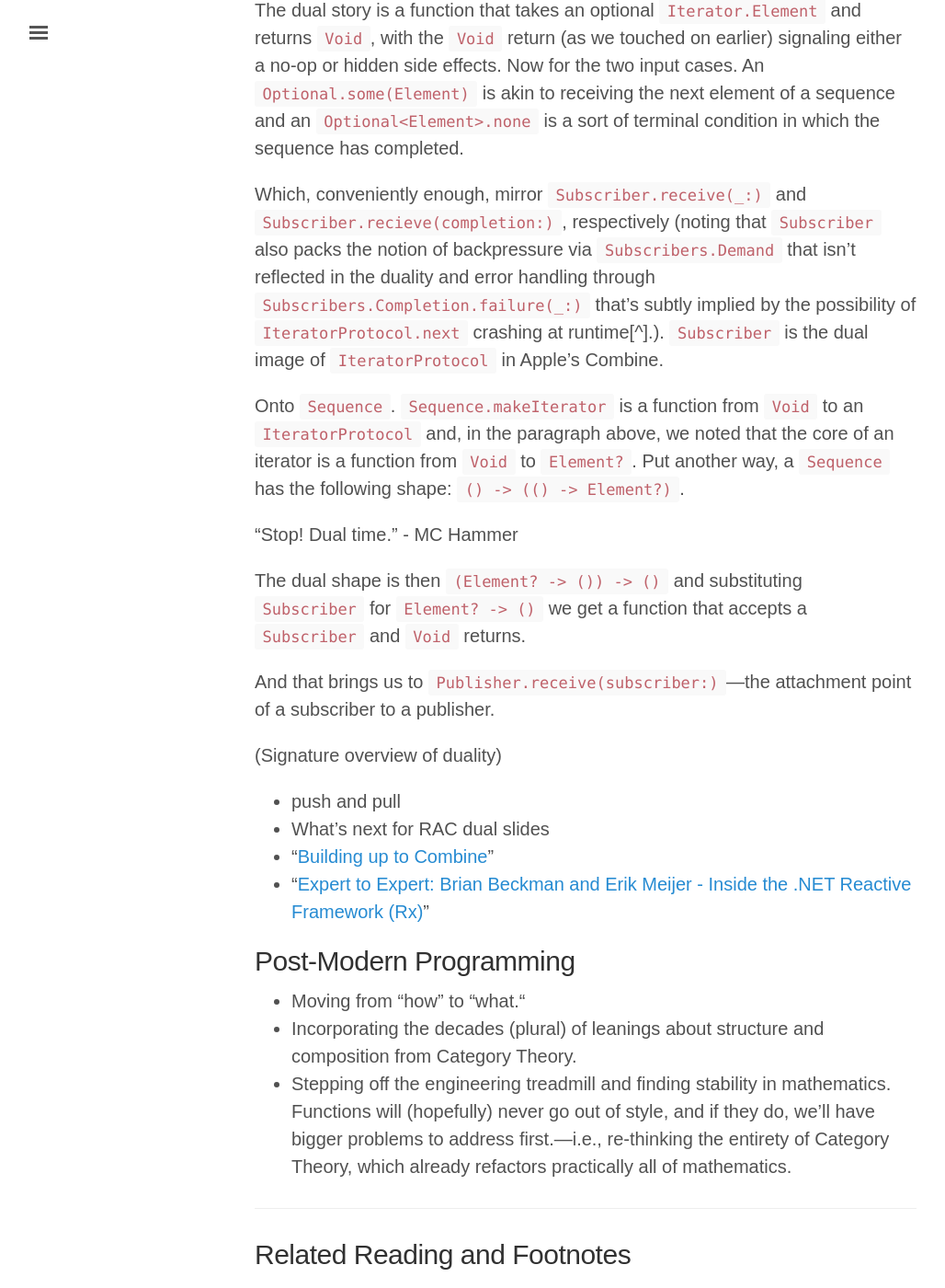
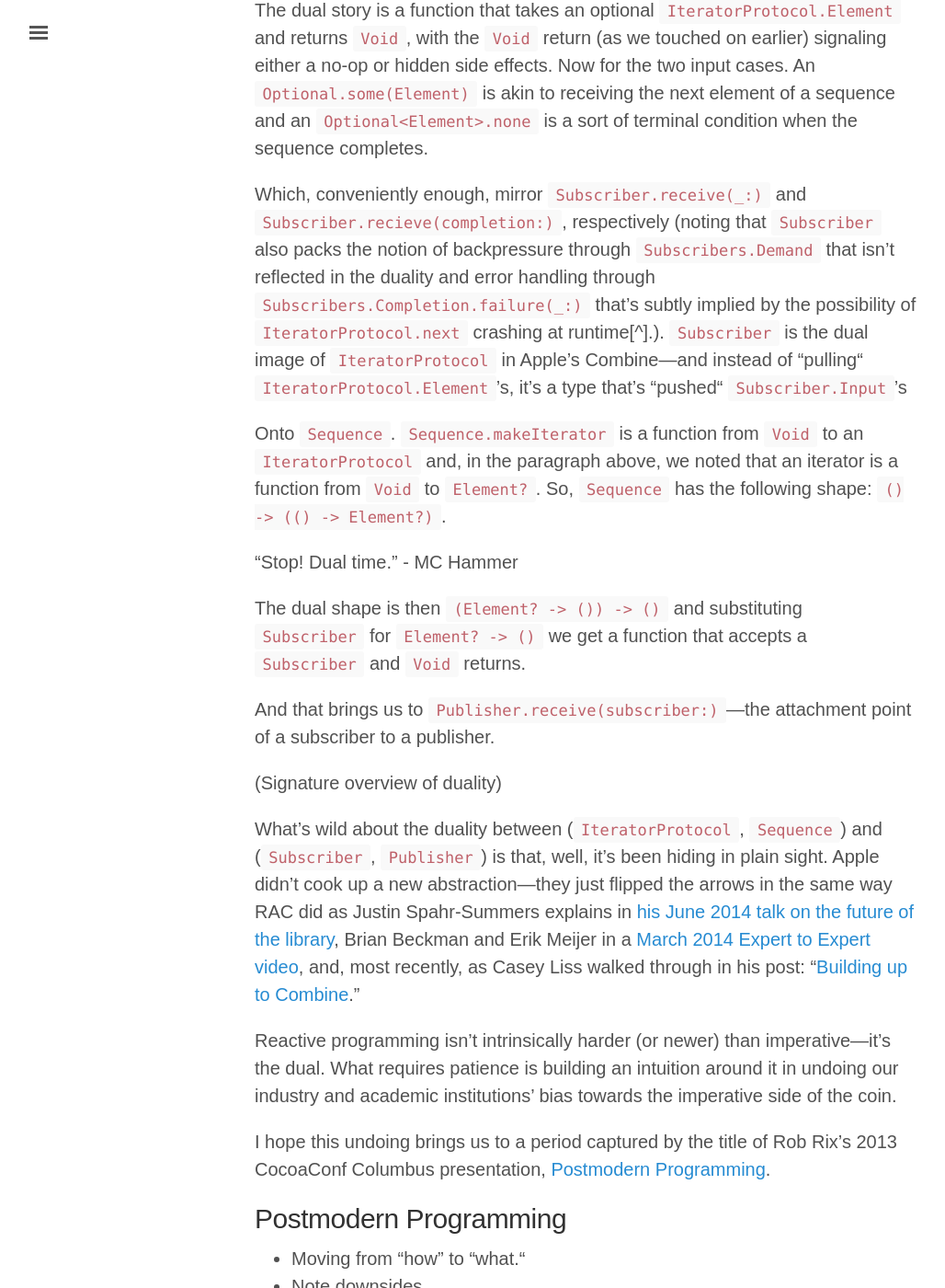
Before and after one commit to rvsrvs/jasdev.github.io, a Jekyll site: the page built from _posts/2019-6-26-duals.md, in a window 1280 px wide and 1400 px high, scrolled down 6334 px. Shown: the whole window at 92% size, without its empty margins (3-1031 px from the left). Built offline with Jekyll 4.4.1, drawn with Linux system fonts in a browser that asks for light colours; some web fonts are replaced; some of the changed text lies outside the part shown.

Commit message:
Moving along, almost to a very rough first draft sans snippets and diagrams and the sum/product section

````diff
--- a/_posts/2019-6-26-duals.md
+++ b/_posts/2019-6-26-duals.md
@@ -116,7 +116,7 @@
 
 ## From `IteratorProtocol` and `Sequence` to `Subscriber` and `Publisher`
 
-The duals covered—effects and co-effects, products and co-products, and lens and prisms—are primers in seeing the duality between imperative and reactive programming. To start,  here are abbreviated definitions of our dear friends, and fundamental types in the former paradigm, [Iterator](https://developer.apple.com/documentation/swift/iteratorprotocol) and [Sequence](https://developer.apple.com/documentation/swift/sequence):
+The duals we’ve covered—effects and co-effects, products and co-products, and lens and prisms—are primers in seeing the duality between imperative and reactive programming. To start,  here are abbreviated definitions of our dear friends, and fundamental imperative types, [Iterator](https://developer.apple.com/documentation/swift/iteratorprotocol) and [Sequence](https://developer.apple.com/documentation/swift/sequence):
 
 ```swift
 protocol IteratorProtocol {
@@ -134,13 +134,13 @@
 }
 ```
 
-At its core, `IteratorProtocol.next` is a function that takes `Void` input and optionally returns an `Iterator.Element`—or rather, “pulling“ from the iterator for the next element.
+At its core, `IteratorProtocol.next` is a function that takes `Void` input and optionally returns an `IteratorProtocol.Element`—put another way, “pulling“ the next element from the iterator.
 
-The dual story is a function that takes an optional `Iterator.Element` and returns `Void`, with the `Void` return (as we touched on earlier) signaling either a no-op or hidden side effects. Now for the two input cases. An `Optional.some(Element)` is akin to receiving the next element of a sequence and an `Optional<Element>.none` is a sort of terminal condition in which the sequence has completed.
+The dual story is a function that takes an optional `IteratorProtocol.Element` and returns `Void`, with the `Void` return (as we touched on earlier) signaling either a no-op or hidden side effects. Now for the two input cases. An `Optional.some(Element)` is akin to receiving the next element of a sequence and an `Optional<Element>.none` is a sort of terminal condition when the sequence completes.
 
-Which, conveniently enough, mirror [`Subscriber.receive(_:)`](https://developer.apple.com/documentation/combine/subscriber/3213653-receive) and [`Subscriber.recieve(completion:)`](https://developer.apple.com/documentation/combine/subscriber/3213654-receive), respectively (noting that `Subscriber` also packs the notion of backpressure via [`Subscribers.Demand`](https://developer.apple.com/documentation/combine/subscribers/demand) that isn’t reflected in the duality and error handling through [`Subscribers.Completion.failure(_:)`](https://developer.apple.com/documentation/combine/subscribers/completion/failure) that’s subtly implied by the possibility of `IteratorProtocol.next` crashing at runtime[^].). `Subscriber` is the dual image of `IteratorProtocol` in Apple’s Combine.
+Which, conveniently enough, mirror [`Subscriber.receive(_:)`](https://developer.apple.com/documentation/combine/subscriber/3213653-receive) and [`Subscriber.recieve(completion:)`](https://developer.apple.com/documentation/combine/subscriber/3213654-receive), respectively (noting that `Subscriber` also packs the notion of backpressure through [`Subscribers.Demand`](https://developer.apple.com/documentation/combine/subscribers/demand) that isn’t reflected in the duality and error handling through [`Subscribers.Completion.failure(_:)`](https://developer.apple.com/documentation/combine/subscribers/completion/failure) that’s subtly implied by the possibility of `IteratorProtocol.next` crashing at runtime[^].). `Subscriber` is the dual image of `IteratorProtocol` in Apple’s Combine—and instead of “pulling“ `IteratorProtocol.Element`’s, it’s a type that’s “pushed“ [`Subscriber.Input`](https://developer.apple.com/documentation/combine/subscriber/3213652-input)’s
 
-Onto `Sequence`. `Sequence.makeIterator` is a function from `Void` to an `IteratorProtocol` and, in the paragraph above, we noted that the core of an iterator is a function from `Void` to `Element?`. Put another way, a `Sequence` has the following shape: `() -> (() -> Element?)`.
+Onto `Sequence`. `Sequence.makeIterator` is a function from `Void` to an `IteratorProtocol` and, in the paragraph above, we noted that an iterator is a function from `Void` to `Element?`. So, `Sequence` has the following shape: `() -> (() -> Element?)`.
 
 “Stop! Dual time.” - MC Hammer
 
@@ -150,26 +150,21 @@
 
 (Signature overview of duality)
 
-- push and pull
-- What’s next for RAC dual slides
-- “[Building up to Combine](https://www.caseyliss.com/2019/6/13/building-up-to-combine)”
-- “[Expert to Expert: Brian Beckman and Erik Meijer - Inside the .NET Reactive Framework (Rx)](https://www.youtube.com/watch?v=looJcaeboBY)”
+What’s wild about the duality between (`IteratorProtocol`, `Sequence`) and (`Subscriber`, `Publisher`) is that, well, it’s been hiding in plain sight. Apple didn’t cook up a new abstraction—they just flipped the arrows in the same way RAC did as Justin Spahr-Summers explains in [his June 2014 talk on the future of the library](https://youtu.be/ICNjRS2X8WM?t=358), Brian Beckman and Erik Meijer in a [March 2014 Expert to Expert video](https://youtu.be/looJcaeboBY?t=2164), and, most recently, as Casey Liss walked through in his post: “[Building up to Combine](https://www.caseyliss.com/2019/6/13/building-up-to-combine).”
 
-## Post-Modern Programming
+Reactive programming isn’t intrinsically harder (or newer) than imperative—it’s the dual. What requires patience is building an intuition around it in undoing our industry and academic institutions’ bias towards the imperative side of the coin.
+
+I hope this undoing brings us to a period captured by the title of Rob Rix’s 2013 CocoaConf Columbus presentation, [Postmodern Programming](https://github.com/robrix/Postmodern-Programming).
+
+## Postmodern Programming
 
 - Moving from “how” to “what.“
-- Incorporating the decades (plural) of leanings about structure and composition from Category Theory.
-- Stepping off the engineering treadmill and finding stability in mathematics. Functions will (hopefully) never go out of style, and if they do, we’ll have bigger problems to address first.—i.e., re-thinking the entirety of Category Theory, which already refactors practically all of mathematics.
+- Note downsides
 
 ---
 
 ## Related Reading and Footnotes
 
-⇒
-
-- https://pinboard.in/u:jasdev/t:dual/
 - Link to Bartosz’s definition of a dual.
-- Link to Swift forums thread asking about an open source Combine
-- Rix’s post-modern programming talk, incidental complexity.
-- “On Composition”
+- https://julesh.com/2017/04/22/on-compositionality/
 - https://github.com/apple/swift-evolution/blob/fe8f41794cb96bfd1942d7b7c1030851cc440ab5/proposals/0102-noreturn-bottom-type.md#never-as-a-universal-bottom-subtype
--- a/index.html
+++ b/index.html
@@ -8,7 +8,7 @@
 <br/>
 <br/>
 
-Distillations is a two-track collection of writing, with the first covering engineering and the second containing personal essays on human be­hav­ior and our relationship with technology.
+Distillations is a two-track collection of writing, with the first covering engineering and the second containing personal essays on human be­hav­ior and our relationship with technology. Or, if we’re being honest—and we are—, a homesick mathematician who also writes about Feelings.
 
 <br/>
 <br/>
````
